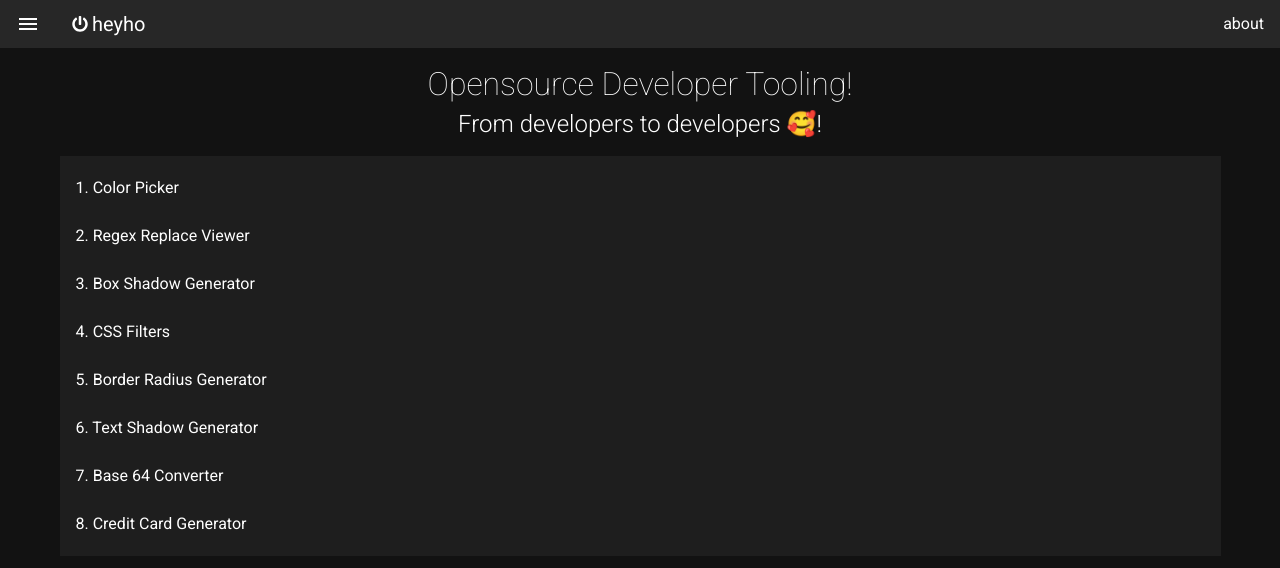
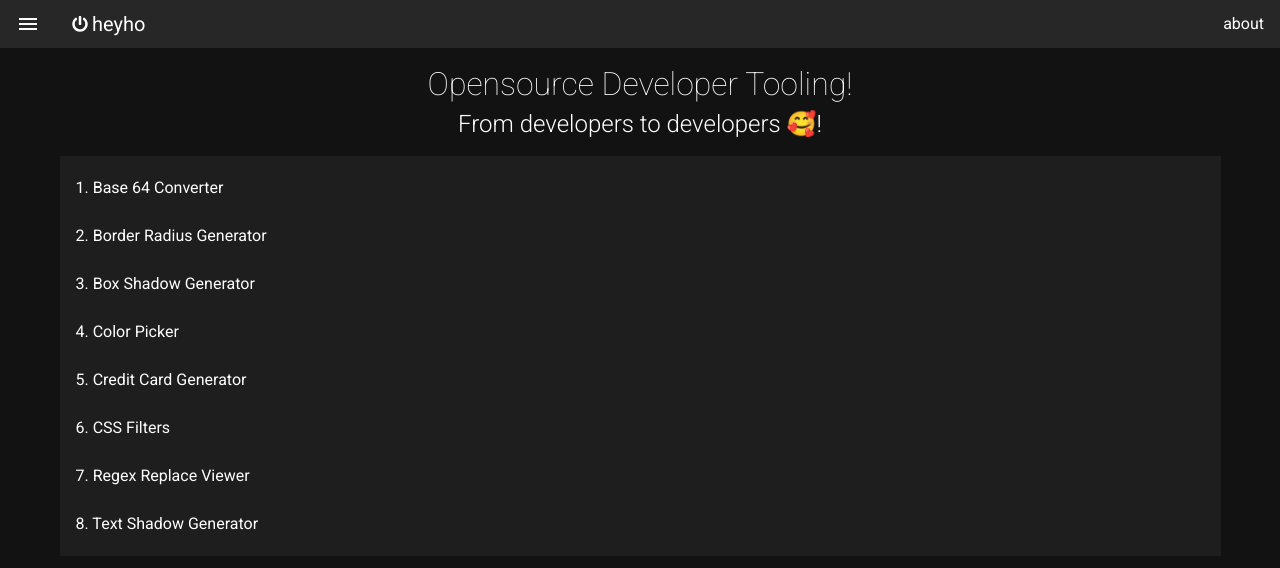
Before and after one commit to heyhoio/heyho, a Nuxt app: page / in a window 1280 px wide. Shown: the top 568 px of the page. Built offline with nearby package versions, Linux system fonts and the light colour scheme.

Commit message:
implementing ordered list on index page

```diff
--- a/pages/index.vue
+++ b/pages/index.vue
@@ -5,9 +5,12 @@
       From developers to developers 🥰!
     </p>
     <v-list width="100%">
-      <v-list-item v-for="({ to, text }, index) in links" :key="to" :to="to">
-        {{ index + 1 }}. {{ text }}
-      </v-list-item>
+      <v-list-item
+        v-for="({ to, text }, index) in orderedLinks"
+        :key="to"
+        :to="to"
+        >{{ index + 1 }}. {{ text }}</v-list-item
+      >
     </v-list>
   </v-layout>
 </template>
@@ -26,6 +29,32 @@ export default {
       { to: '/credit-card-generator', text: 'Credit Card Generator' }
     ]
   }),
+
+  computed: {
+    orderedLinks() {
+      const orderedLink = Array.from(this.links)
+
+      return orderedLink.sort((a, b) => this.compare(a, b))
+    }
+  },
+
+  methods: {
+    compare(a, b) {
+      const textA = a.text.toUpperCase()
+      const textB = b.text.toUpperCase()
+
+      let comparison = 0
+
+      if (textA > textB) {
+        comparison = 1
+      } else if (textA < textB) {
+        comparison = -1
+      }
+
+      return comparison
+    }
+  },
+
   head() {
     return {
       title: 'Ready to Use Development Tools',
```
